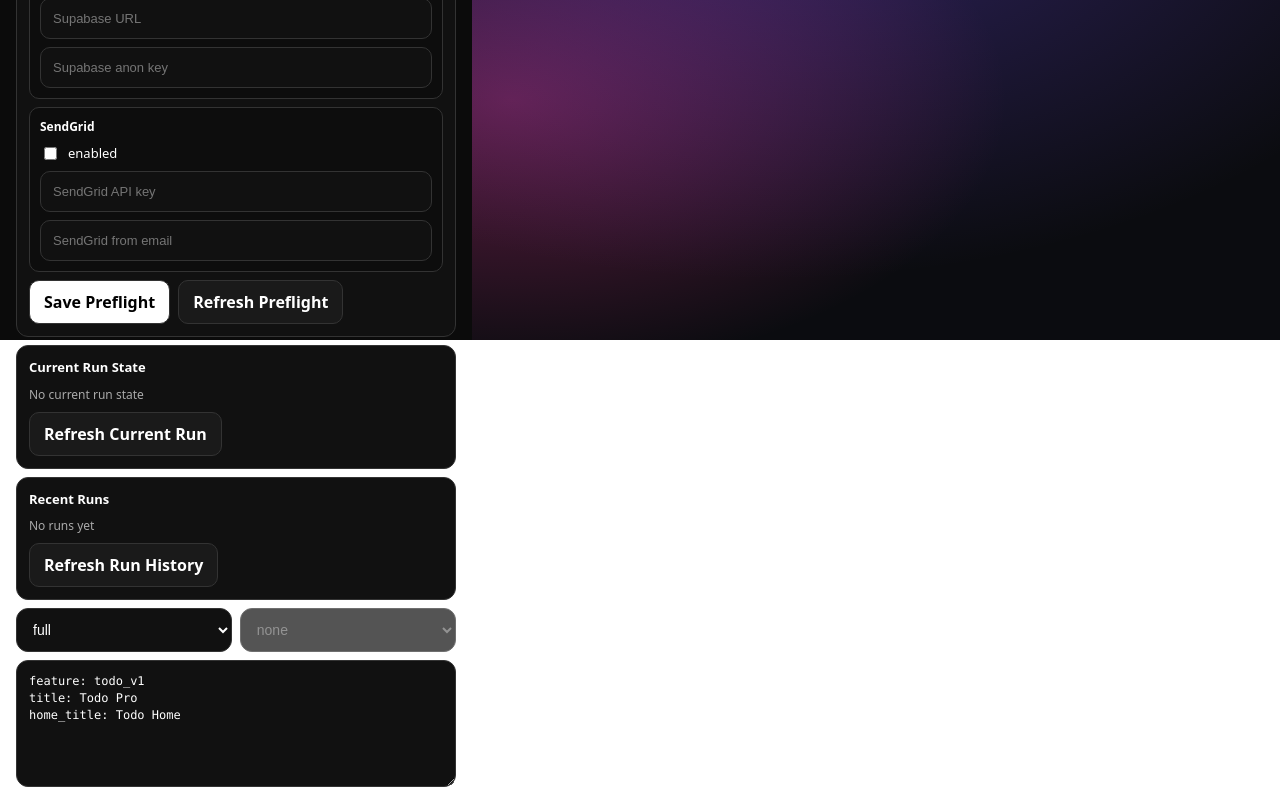
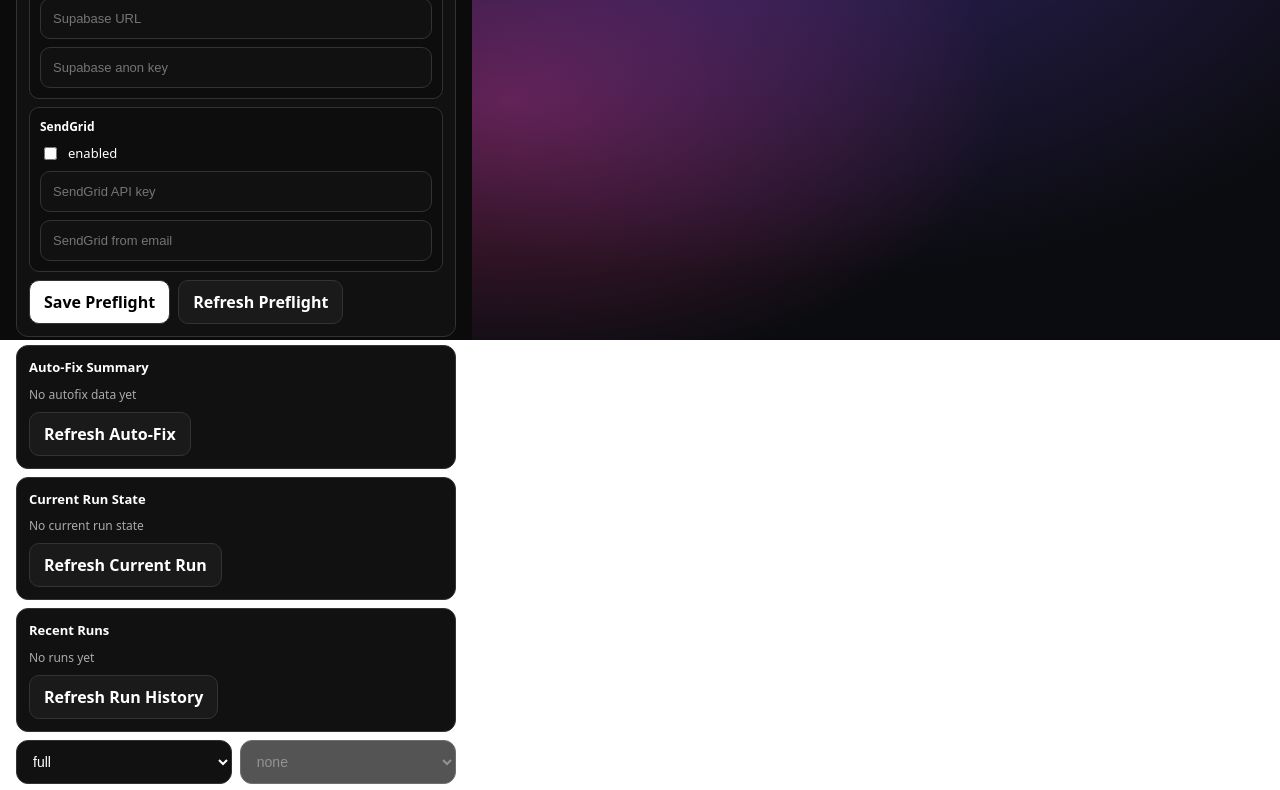
Before and after one commit to MartinWiederhold/Appbuilder, a React (Vite) app in the folder apps/desktop/: page / in a window 1280 px wide. Shown: the part 460-1250 px from the top of the page. Built offline with nearby package versions, Linux system fonts and the light colour scheme.

Commit message:
ui(autofix): add auto-fix summary card with self-heal and retry status from artifacts

```diff
--- a/apps/desktop/src/App.tsx
+++ b/apps/desktop/src/App.tsx
@@ -53,6 +53,33 @@ type RunHistoryEntry = {
   updatedAt?: string;
   finishedAt?: string;
   buildApk?: boolean;
+};
+
+
+type AutofixSelfHealState = {
+  selfHealStatus?: string;
+  createdAt?: string | number;
+  failureStep?: string;
+  removedFlags?: string[];
+  originalPrompt?: string;
+  sanitizedPrompt?: string;
+  reason?: string;
+};
+
+type AutofixRetryRunState = {
+  retryRunStatus?: string;
+  finalRunStatus?: string;
+  failureStep?: string | null;
+  failureExitCode?: number;
+  analyzeFailed?: boolean;
+  testFailed?: boolean;
+  notes?: string;
+  removedFlags?: string[];
+  runId?: string | null;
+  startedAt?: string | number | null;
+  updatedAt?: string | number | null;
+  finishedAt?: string | number | null;
+  finishedAtSource?: string | number | null;
 };
 
 type CurrentRunState = {
@@ -188,6 +215,9 @@ export default function App() {
 
   const [currentRun, setCurrentRun] = useState<CurrentRunState | null>(null);
   const [currentRunBusy, setCurrentRunBusy] = useState(false);
+  const [autofixSelfHeal, setAutofixSelfHeal] = useState<AutofixSelfHealState | null>(null);
+  const [autofixRetryRun, setAutofixRetryRun] = useState<AutofixRetryRunState | null>(null);
+  const [autofixBusy, setAutofixBusy] = useState(false);
 
   const logText = useMemo(() => logs.join("\n"), [logs]);
 
@@ -298,6 +328,30 @@ export default function App() {
     }
   }
 
+  async function refreshAutofixState() {
+    try {
+      setAutofixBusy(true);
+
+      const selfHealRaw = await invoke<string>("read_file_if_exists", {
+        project,
+        relativePath: ".builder/autofix.selfheal.json",
+      }).catch(() => "");
+
+      const retryRunRaw = await invoke<string>("read_file_if_exists", {
+        project,
+        relativePath: ".builder/autofix.retry.run.json",
+      }).catch(() => "");
+
+      setAutofixSelfHeal(selfHealRaw ? parseJsonSafe<AutofixSelfHealState>(String(selfHealRaw)) : null);
+      setAutofixRetryRun(retryRunRaw ? parseJsonSafe<AutofixRetryRunState>(String(retryRunRaw)) : null);
+    } catch {
+      setAutofixSelfHeal(null);
+      setAutofixRetryRun(null);
+    } finally {
+      setAutofixBusy(false);
+    }
+  }
+
   async function onSavePreflight() {
     if (preflightSaveBusy) return;
 
@@ -367,6 +421,7 @@ export default function App() {
     refreshPreflight();
     refreshRunHistory();
     refreshCurrentRun();
+    refreshAutofixState();
   }, [project]);
 
   useEffect(() => {
@@ -413,6 +468,7 @@ export default function App() {
         setRunning(false);
         await refreshRunHistory();
         await refreshCurrentRun();
+        await refreshAutofixState();
       }),
       listen<string>("phase:update", (event) => {
         const next = String(event.payload) as Phase;
@@ -886,6 +942,65 @@ export default function App() {
             gap: 8,
             padding: 12,
             borderRadius: 12,
+            border: "1px solid #333",
+            background: "#111",
+          }}
+        >
+          <div style={{ fontSize: 13, fontWeight: 700 }}>
+            Auto-Fix Summary
+          </div>
+
+          {autofixBusy ? (
+            <div style={{ fontSize: 12, color: "#aaa" }}>Loading autofix summary...</div>
+          ) : !autofixSelfHeal && !autofixRetryRun ? (
+            <div style={{ fontSize: 12, color: "#aaa" }}>No autofix data yet</div>
+          ) : (
+            <div style={{ display: "grid", gap: 6 }}>
+              <div style={{ fontSize: 12, color: "#fff" }}>
+                self-heal: {autofixSelfHeal?.selfHealStatus ?? "-"}
+              </div>
+              <div style={{ fontSize: 12, color: "#fff" }}>
+                retry: {autofixRetryRun?.retryRunStatus ?? "-"} · final: {autofixRetryRun?.finalRunStatus ?? "-"}
+              </div>
+              <div style={{ fontSize: 12, color: "#aaa" }}>
+                failureStep: {autofixRetryRun?.failureStep ?? autofixSelfHeal?.failureStep ?? "-"}
+              </div>
+              <div style={{ fontSize: 12, color: "#aaa" }}>
+                analyzeFailed: {autofixRetryRun?.analyzeFailed ? "true" : "false"} · testFailed: {autofixRetryRun?.testFailed ? "true" : "false"}
+              </div>
+              <div style={{ fontSize: 12, color: "#aaa" }}>
+                removedFlags: {(autofixSelfHeal?.removedFlags ?? []).length > 0 ? (autofixSelfHeal?.removedFlags ?? []).join(", ") : "-"}
+              </div>
+              <div style={{ fontSize: 12, color: "#aaa" }}>
+                notes: {autofixRetryRun?.notes ?? autofixSelfHeal?.reason ?? "-"}
+              </div>
+            </div>
+          )}
+
+          <button
+            onClick={refreshAutofixState}
+            disabled={autofixBusy}
+            style={{
+              width: "fit-content",
+              padding: "10px 14px",
+              borderRadius: 10,
+              border: "1px solid #333",
+              background: autofixBusy ? "#222" : "#1a1a1a",
+              color: autofixBusy ? "#888" : "#fff",
+              cursor: autofixBusy ? "not-allowed" : "pointer",
+              fontWeight: 600,
+            }}
+          >
+            Refresh Auto-Fix
+          </button>
+        </div>
+
+        <div
+          style={{
+            display: "grid",
+            gap: 8,
+            padding: 12,
+            borderRadius: 12,
             border: runPossiblyActive ? "1px solid #ffb86b" : "1px solid #333",
             background: "#111",
           }}
```
Also changed, not shown: 1 other file (tests, documents, lock files or other folders).
